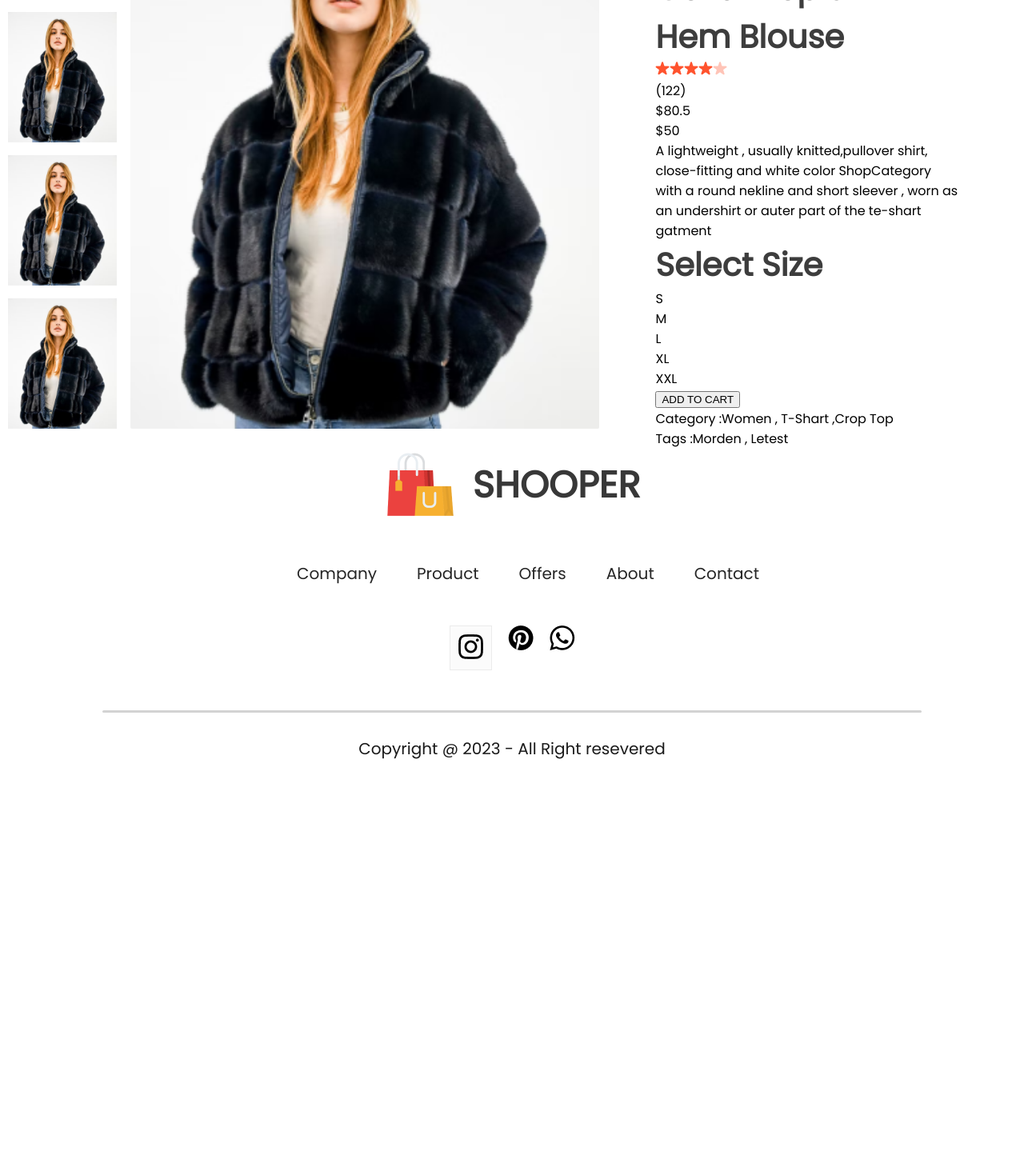
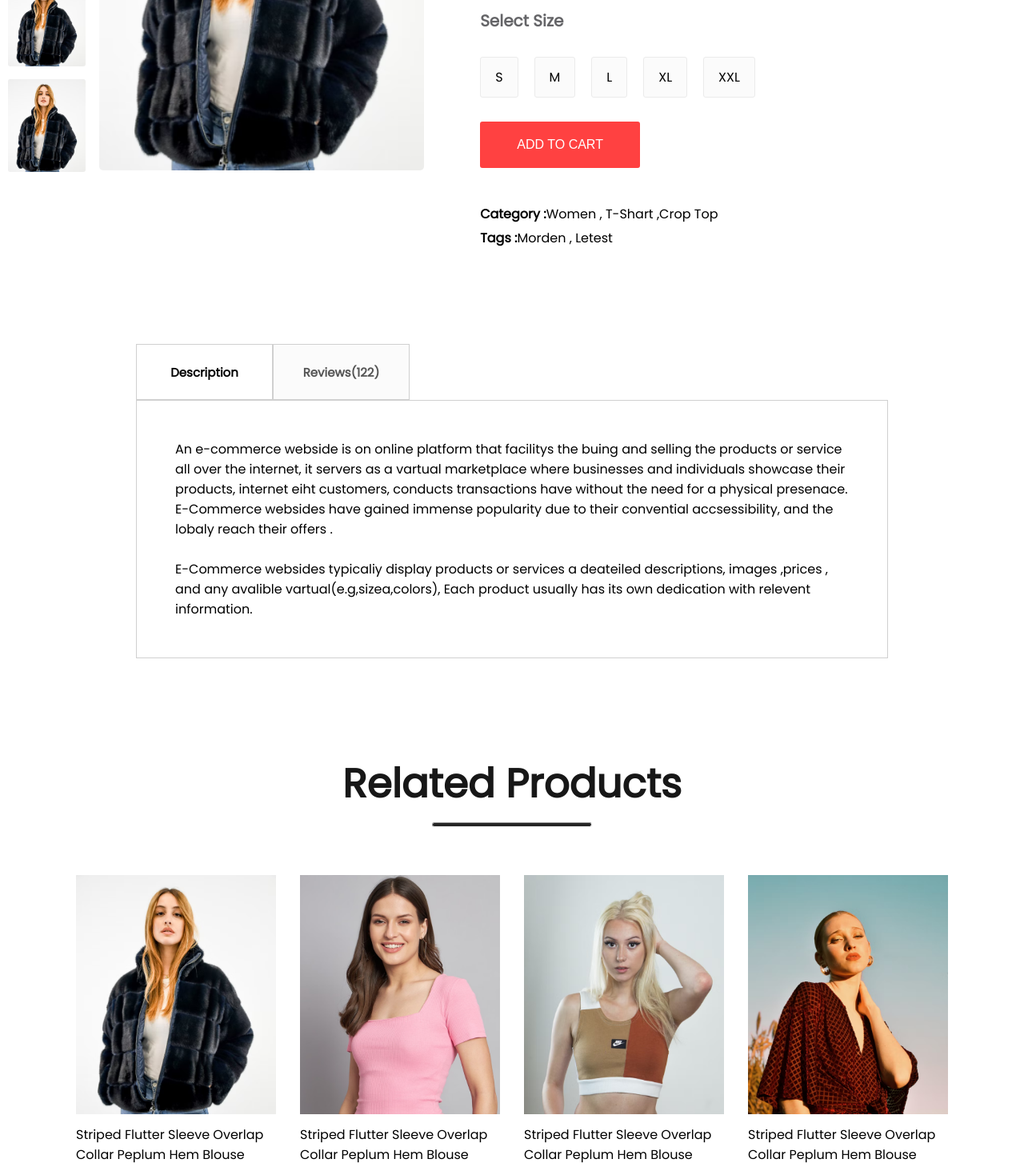
Before and after one commit to Biswajit82491/frontend, a React (Create React App) app: page /product/1 in a window 1280 px wide. Shown: the part 480-1944 px from the top of the page at 80% size. Before the commit the page ends 1461 px from the top, so only its background shows below. Built offline with nearby package versions, Linux system fonts and the light colour scheme.

Commit message:
related products,description has been updated

```diff
--- a/src/Components/Breadcrum/Breadcrum.css
+++ b/src/Components/Breadcrum/Breadcrum.css
@@ -3,8 +3,8 @@
 justify-content: center;
 gap: 8px;
 color: #5e5e5e;
-font-size: 25px;
+font-size: 15px;
 font-weight: 600;
-margin: 60px 170px;
+margin: 20px 170px;
 text-transform: capitalize;
 }
--- /dev/null
+++ b/src/Components/DescriptionBox/DescriptionBox.css
@@ -0,0 +1,29 @@
+.descriptionbox{
+    margin: 120px 170px;
+}
+.descriptionbox-navigator{
+    display: flex;
+}
+.discriptionbox-nav-box{
+    display: flex;
+    align-items: center;
+    justify-content: center;
+    font-size: 15px;
+    font-weight: 700;
+    width: 171px;
+    height: 70px;
+    border: 1px solid #d0d0d0;
+    cursor: pointer;
+}
+.discriptionbox-nav-box.fade{
+background: #FBFBFB;
+color: #555;
+}
+.description-description{
+    display: flex;
+    flex-direction: column;
+    gap: 25px;
+    border: 1px solid #D0D0D0;
+    padding: 48px;
+    padding-bottom: 7-px;
+}
--- /dev/null
+++ b/src/Components/DescriptionBox/DescriptionBox.jsx
@@ -0,0 +1,26 @@
+import React from 'react'
+import './DescriptionBox.css'
+const DescriptionBox = () => {
+  return (
+    <div className='descriptionbox'>
+      <div className="descriptionbox-navigator">
+    <div className="discriptionbox-nav-box">Description</div>
+    <div className="discriptionbox-nav-box fade">Reviews(122)</div>
+      </div>
+      <div className="description-description">
+        <p>An e-commerce webside is on online platform that facilitys the buing and selling the products or service all over the internet, it servers as a vartual marketplace where businesses
+            and individuals showcase their products, internet eiht customers, conducts
+            transactions have without the need for a physical presenace. E-Commerce websides have
+            gained immense popularity due to their convential accsessibility, and the lobaly reach
+            their offers .
+        </p>
+        <p>E-Commerce websides typicaliy display products or services a
+        deateiled descriptions, images ,prices , and any avalible vartual(e.g,sizea,colors),
+        Each product usually has its own dedication
+        with relevent information.</p>
+      </div>
+    </div>
+  )
+}
+
+export default DescriptionBox
--- a/src/Components/Item/Item.jsx
+++ b/src/Components/Item/Item.jsx
@@ -5,7 +5,7 @@
   return (
     <div className='main'>
     <div className='item'>
-     <Link   to={`/product/${props.id}`}> <img src={props.image} alt="" srcset="" /></Link>
+     <Link   to={`/product/${props.id}`}> <img onClick={window.scrollTo(0,80)} src={props.image} alt="" srcset="" /></Link>
       <p>{props.name}</p>
       <div className="item-prices">
         <div className="item-price-new">
--- a/src/Components/Navbar/Navbar.css
+++ b/src/Components/Navbar/Navbar.css
@@ -54,7 +54,7 @@
     border: 1px solid #7a7a7a;
     border-radius: 75px;
     color: #515151;
-    background: rgba(238, 65, 65, 0.758);
+    background: rgba(255, 255, 255, 0.758);
     cursor: pointer;
     font-weight: 800;
 }
--- a/src/Components/ProductDisplay/ProductDisplay.css
+++ b/src/Components/ProductDisplay/ProductDisplay.css
@@ -12,12 +12,13 @@
 gap: 16px;
 }
 .productdisplay-img-list img{
-    height: 163px;
+    height: 116px;
+    border-radius: 3px;
 }
 .productdisplay-main-img{
-    width: 586px;
-    height: 700px;
-    border-radius: 2px;
+    width: 406px;
+    height:510px;
+    border-radius: 5px;
 }
 .productdisplay-right{
     margin: 0px 70px;
@@ -26,6 +27,65 @@
 }
 .productdisplay-right h1{
     color: #3d3d3d;
-    font-size: 40px;
+    font-size: 30px;
     font-weight: 700;
 }
+.productdisplay-right-stars{
+    display: flex;
+    align-items: center;
+    margin: top 13px;
+    gap: 5px;
+    color: #1c1c1c;
+    font-size: 16px;
+}
+.productdisplay-right-prices{
+    display: flex;
+    margin: 40px 0px;
+    gap: 30px;
+    font-size: 20px;
+    font-weight: 700;
+}
+.productdisplay-right-price-new{
+    color: #ff4141;
+}
+.productdisplay-right-price-old{
+    color: #818181;
+    text-decoration: line-through;
+}
+.productdisplay-right-size h1{
+    margin-top: 33px;
+    color: #656568;
+    font-size: 20px;
+    font-weight: 600;
+}
+.productdisplay-right-sizes{
+    display: flex;
+    margin: 30px 0px;
+    gap: 20px;
+}
+.productdisplay-right-sizes div{
+    padding: 12px 18px;
+    background: #fbfbfb;
+    border: 1px solid #ebebeb;
+    border-radius: 3px;
+    cursor: pointer;
+}
+.productdisplay-right button{
+    padding: 20px 40px;
+    width: 200px;
+    font-size: 16px;
+    font-weight: 600px;
+    color: white;
+    background: #ff4141;
+    margin-bottom: 40px;
+    border: none;
+    cursor: pointer;
+    border-radius: 3px;
+
+}
+.productdisplay-right-category{
+    margin-top: 5px;
+}
+.productdisplay-right-category span{
+    font-weight: 600;
+}
--- a/src/Components/ProductDisplay/ProductDisplay.jsx
+++ b/src/Components/ProductDisplay/ProductDisplay.jsx
@@ -14,12 +14,12 @@
             <img src={product.image} alt="" />
         </div>
         <div className="productdisplay-img">
-            <img className="productdisplay-main-img" src={product.image}/>
+            <img className="productdisplay-main-img" alt='' src={product.image}/>
         </div>
       </div>
       <div className="productdisplay-right">
         <h1>{product.name}</h1>
-        <div className="productdisplay-right-star">
+        <div className="productdisplay-right-stars">
             <img src={star_icon} alt="" />
             <img src={star_icon} alt="" />
             <img src={star_icon} alt="" />
@@ -37,12 +37,11 @@
         </div>
         <div className="productdisplay-right-description">
             A lightweight , usually knitted,pullover shirt, close-fitting and white color ShopCategory with
-            a round nekline and short sleever , worn as an undershirt or auter part of the te-shart
-            gatment
+            a round nekline and short sleever
         </div>
         <div className="productdisplay-right-size">
             <h1>Select Size</h1>
-            <div className="productdisplay-right-size">
+            <div className="productdisplay-right-sizes">
                 <div>S</div>
                 <div>M</div>
                 <div>L</div>
@@ -50,7 +49,7 @@
                 <div>XXL</div>
 
             </div>
-            <button>ADD TO CART</button>
+            <button className='.productdisplay-right-button'>ADD TO CART</button>
             <p className='productdisplay-right-category'><span>Category :</span>Women , T-Shart ,Crop Top</p>
             <p className='productdisplay-right-category'><span>Tags :</span>Morden , Letest</p>
 
--- /dev/null
+++ b/src/Components/RelatedProducts/RelatedProducts.css
@@ -0,0 +1,24 @@
+.relatedproducts{
+    display: flex;
+    flex-direction: column;
+    align-items: center;
+    gap: 10px;
+    height: 90vh;
+}
+.relatedproducts h1{
+    color: #171717;
+    font-size: 50px;
+    font-weight: 600;
+}
+.relatedproducts hr{
+    width: 200px;
+    height: 6px;
+    border-radius: 10px;
+    background: #252525;
+}
+.relatedproducts-item{
+    margin-top: 50px;
+    display: flex;
+    gap: 30px;
+
+}
--- /dev/null
+++ b/src/Components/RelatedProducts/RelatedProducts.jsx
@@ -0,0 +1,22 @@
+import React from 'react'
+import './RelatedProducts.css'
+import data_product from '../Assets/data';
+import Item from "../Item/Item"
+
+const RelatedProducts = () => {
+  return (
+    <div className='relatedproducts'>
+      <h1>Related Products</h1>
+      <hr />
+      <div className="relatedproducts-item">
+         {data_product.map((item,i)=>{
+
+            return  <Item  key={i} id={item.id} name={item.name} image={item.image} new_price={item.new_price} old_price={item.old_price}/>
+         })}
+
+         </div>
+    </div>
+  )
+}
+
+export default RelatedProducts
--- a/src/Context/ShopContext.jsx
+++ b/src/Context/ShopContext.jsx
@@ -1,11 +1,23 @@
-import React, { createContext } from 'react';
+import React, { createContext, useState } from 'react';
 import all_product from '../Components/Assets/all_product'
 
 
 export const ShopContext = createContext(null);
 
+const getDefaultCart = ()=>{
+    let cart ={};
+    for (let index = 0; index < all_product.length; index++) {
+        cart[index] = 0;
+
+    }
+    return cart
+    }
+
 const  ShopContextProvider = (props)=>{
-    const contextValue = {all_product}
+
+    const [cartItems,setCartItems] = useState(getDefaultCart())
+    const contextValue = {all_product , cartItems}
+    console.log(cartItems)
 
     return (
        < ShopContext.Provider value={contextValue}>
--- a/src/Pages/Product.jsx
+++ b/src/Pages/Product.jsx
@@ -5,7 +5,8 @@
 import Breadcrum from '../Components/Breadcrum/Breadcrum';
 import ProductDisplay from '../Components/ProductDisplay/ProductDisplay';
 // import all_product from '../Components/Assets/all_product';
-
+import DescriptionBox from '../Components/DescriptionBox/DescriptionBox';
+import RelatedProducts from '../Components/RelatedProducts/RelatedProducts';
 const Product = () => {
   const {all_product} = useContext(ShopContext);
 
@@ -16,6 +17,8 @@
     <div >
       <Breadcrum product={product}/>
       <ProductDisplay product={product}/>
+      <DescriptionBox/>
+      <RelatedProducts/>
     </div>
   )
 }
```
